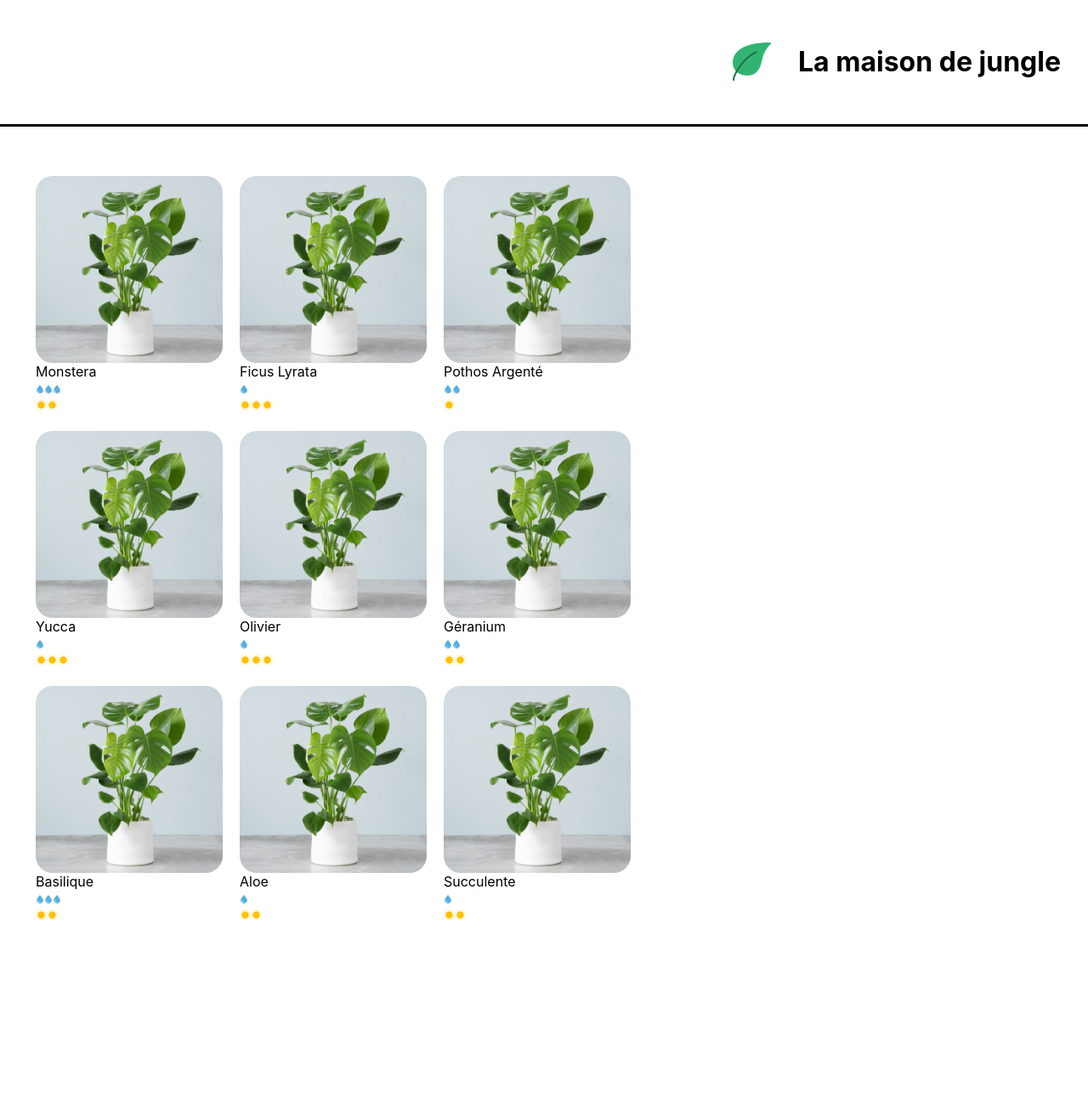
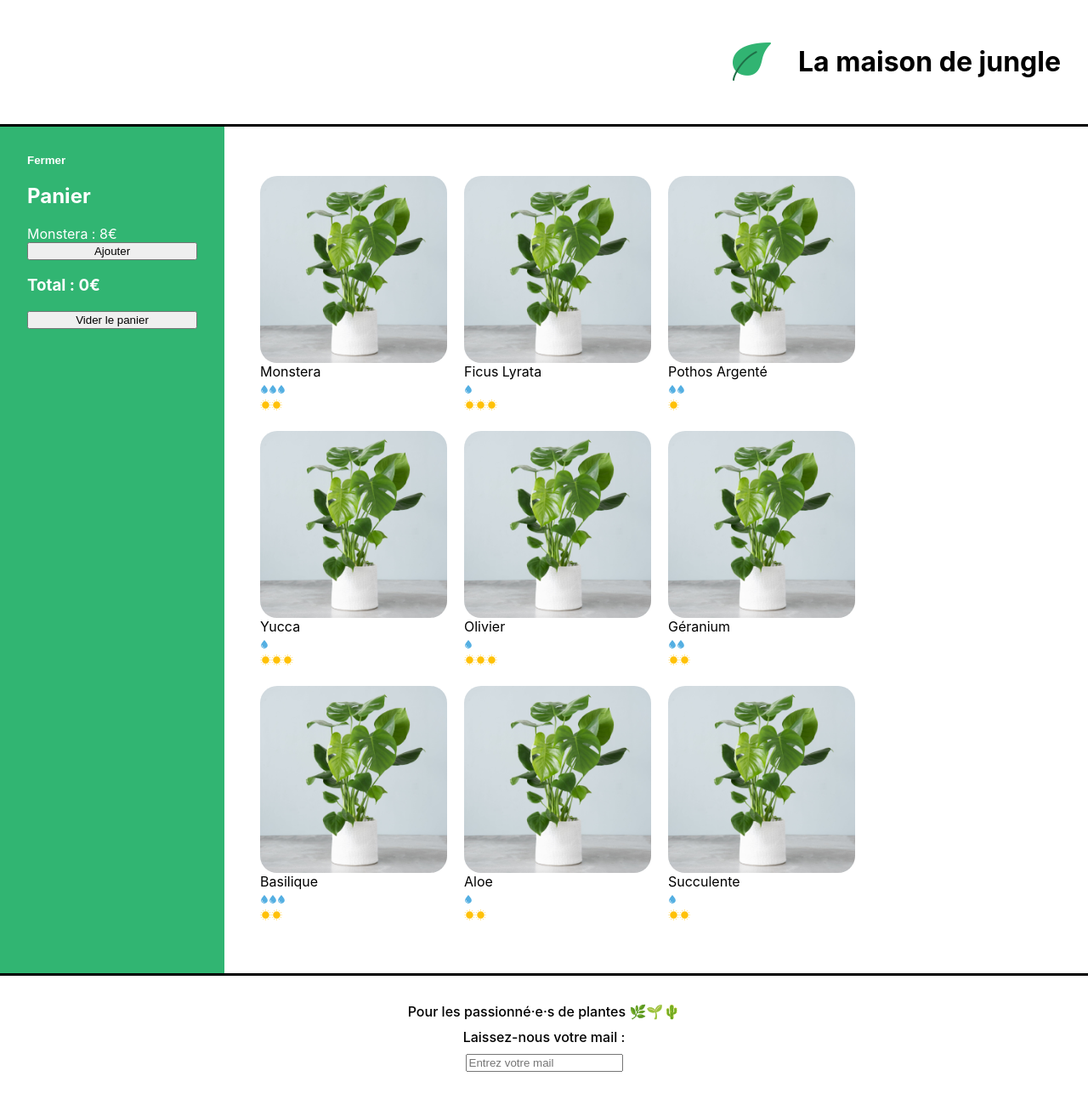
Before and after one commit to boudenjal-mohcine/react-learning, a React (Create React App) app: page / in a window 1280 px wide. Shown: the whole page at 85% size. Before the commit the page ends 1145 px from the top, so only its background shows below. Built offline with nearby package versions, Linux system fonts and the light colour scheme.

Commit message:
add event of open and close cart

```diff
--- a/src/components/App.js
+++ b/src/components/App.js
@@ -1,15 +1,20 @@
 import '../styles/App.css';
 import Banner from './Banner';
-//import Cart from './Cart';
+import Cart from './Cart';
 import ShoppingList from './ShoppingList';
+import Footer from './Footer';
+import '../styles/Layout.css'
 
 function App() {
   return (
     <div>
-    <Banner />
-    {/* <Cart /> */}
-    <ShoppingList />
-    </div>
+		<Banner />
+			<div className='lmj-layout-inner'>
+				<Cart />
+				<ShoppingList />
+			</div>
+			<Footer />
+		</div>
   );
 }
 
--- a/src/components/CareScale.js
+++ b/src/components/CareScale.js
@@ -1,5 +1,13 @@
 import Sun from '../assets/sun.svg'
 import Water from '../assets/water.svg'
+
+// Ici, il s'agit d'une manière de faire.
+//Vous auriez aussi pu utiliser une fonction qui retourne l'élément souhaité, ou bien faire directement des conditions
+const quantityLabel = {
+	1: 'peu',
+	2: 'modérément',
+	3: 'beaucoup'
+}
 
 function CareScale({ scaleValue, careType }) {
 	const range = [1, 2, 3]
@@ -11,7 +19,15 @@
 		)
 
 	return (
-		<div>
+		<div
+			onClick={() =>
+				alert(
+					`Cette plante requiert ${quantityLabel[scaleValue]} ${
+						careType === 'light' ? 'de lumière' : "d'arrosage"
+					}`
+				)
+			}
+		>
 			{range.map((rangeElem) =>
 				scaleValue >= rangeElem ? (
 					<span key={rangeElem.toString()}>{scaleType}</span>
--- a/src/components/Cart.js
+++ b/src/components/Cart.js
@@ -1,18 +1,33 @@
+import { useState } from 'react'
 import '../styles/Cart.css'
 
 function Cart() {
 	const monsteraPrice = 8
-	const ivyPrice = 10
-	const flowerPrice = 15
-	return (
+	const [cart, updateCart] = useState(0)
+	const [isOpen, setIsOpen] = useState(true)
+
+	return isOpen ? (
 		<div className='lmj-cart'>
+			<button
+				className='lmj-cart-toggle-button'
+				onClick={() => setIsOpen(false)}
+			>
+				Fermer
+			</button>
 			<h2>Panier</h2>
-			<ul>
-				<li>Monstera : {monsteraPrice}€</li>
-				<li>Lierre : {ivyPrice}€</li>
-				<li>Fleurs : {flowerPrice}€</li>
-			</ul>
-			Total : {monsteraPrice + ivyPrice + flowerPrice}€
+			<div>Monstera : {monsteraPrice}€</div>
+			<button onClick={() => updateCart(cart + 1)}>Ajouter</button>
+			<h3>Total : {monsteraPrice * cart}€</h3>
+			<button onClick={() => updateCart(0)}>Vider le panier</button>
+		</div>
+	) : (
+		<div className='lmj-cart-closed'>
+			<button
+				className='lmj-cart-toggle-button'
+				onClick={() => setIsOpen(true)}
+			>
+				Ouvrir le Panier
+			</button>
 		</div>
 	)
 }
--- /dev/null
+++ b/src/components/Footer.js
@@ -0,0 +1,33 @@
+import { useState } from 'react'
+import '../styles/Footer.css'
+
+function Footer() {
+	const [inputValue, setInputValue] = useState('')
+
+	function handleInput(e) {
+		setInputValue(e.target.value)
+	}
+
+	function handleBlur() {
+		if (!inputValue.includes('@')) {
+			alert("Attention, il n'y a pas d'@, ceci n'est pas une adresse valide 😥")
+		}
+	}
+
+	return (
+		<footer className='lmj-footer'>
+			<div className='lmj-footer-elem'>
+				Pour les passionné·e·s de plantes 🌿🌱🌵
+			</div>
+			<div className='lmj-footer-elem'>Laissez-nous votre mail :</div>
+			<input
+				placeholder='Entrez votre mail'
+				onChange={handleInput}
+				value={inputValue}
+				onBlur={handleBlur}
+			/>
+		</footer>
+	)
+}
+
+export default Footer
--- a/src/components/PlantItem.js
+++ b/src/components/PlantItem.js
@@ -1,13 +1,18 @@
 import CareScale from './CareScale'
 import '../styles/PlantItem.css'
 
-function handleClick() {
-    alert('✨ Ceci est un clic ✨')
+// function handleClick(plantName) {
+//     alert(`Vous voulez acheter 1 ${plantName} ? Très bon choix 🌱✨`)
+// }
+
+
+function handleClick(e) {
+    console.log('✨ Ceci est mon event :', e)
 }
 
 function PlantItem({ id, cover, name, water, light }) {
 	return (
-		<li key={id} className='lmj-plant-item' onClick={handleClick(name)}>
+		<li key={id} className='lmj-plant-item' onClick={() => handleClick(name)}>
 			<img className='lmj-plant-item-cover' src={cover} alt={`${name} cover`} />
 			{name}
 			<div>
@@ -19,3 +24,13 @@
 }
 
 export default PlantItem
+
+// React event syntax
+
+// l'événement s'écrit dans une balise encamelCase;
+
+// vous déclarez l'événement à capter, et lui passez entre accolades la fonction à appeler ;
+
+// contrairement au JS, dans la quasi totalité des cas, vous n'avez pas besoin d'utiliser addEventListener
+
+// click event : onClick={() => handleClick(name)}
--- a/src/styles/Cart.css
+++ b/src/styles/Cart.css
@@ -1,7 +1,34 @@
-.lmj-cart{
+.lmj-cart {
+	color: white;
+	background-color: #31b572;
+	padding: 32px;
+	display: flex;
+	flex-direction: column;
+	justify-content: flex-start;
+	width: 200px;
+}
 
-    padding: 32px;
-    color:white;
-    background-color: #31b572;
+.lmj-cart-add-button {
+	margin-left: 32px;
+	cursor: pointer;
+}
 
+.lmj-cart-toggle-button {
+	background: none;
+	outline: none;
+	border: none;
+	font-weight: 600;
+	cursor: pointer;
+	align-self: self-start;
+	padding: 0;
+	color: white;
 }
+
+.lmj-cart-closed {
+	padding: 32px;
+	width: 200px;
+}
+
+.lmj-cart-closed > button {
+	color: black;
+}
--- /dev/null
+++ b/src/styles/Footer.css
@@ -0,0 +1,14 @@
+.lmj-footer {
+	color: black;
+	padding: 32px;
+	border-top: solid 3px black;
+	display: flex;
+	justify-content: flex-start;
+	flex-direction: column;
+	align-items: center;
+	font-weight: 500;
+}
+
+.lmj-footer-elem {
+	margin-bottom: 10px;
+}
--- /dev/null
+++ b/src/styles/Layout.css
@@ -0,0 +1,4 @@
+.lmj-layout-inner {
+	display: flex;
+	flex-direction: row;
+}
```
